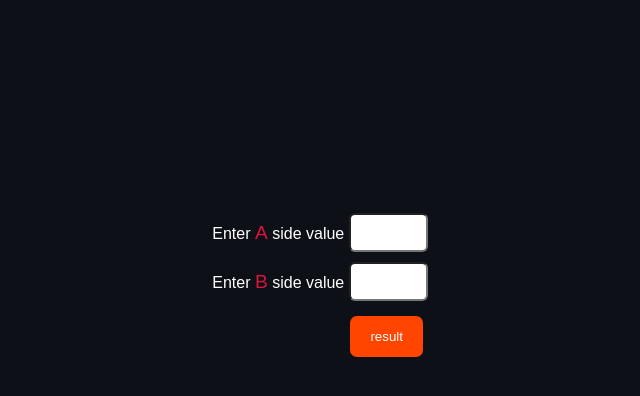
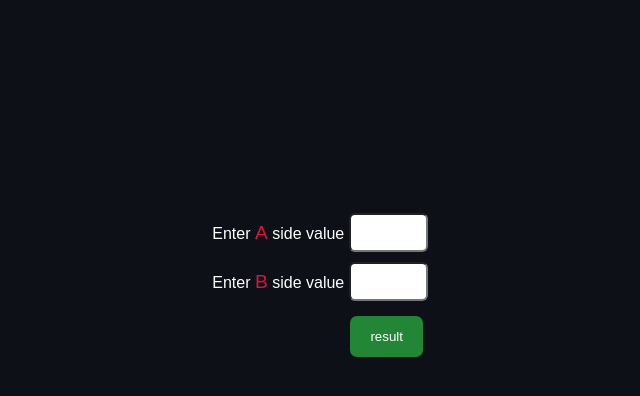
Before and after one commit to Richu-Gokul/Hypotenuse, a plain HTML site: page index.html in a window 1280 px wide. In both pictures the pointer is over the input "result". Shown: the part 88-484 px from the top of the page, without its empty margins (320-960 px from the left). Drawn offline with Linux system fonts and the light colour scheme.

Commit message:
Update index.css
button color changed

```diff
--- a/index.css
+++ b/index.css
@@ -58,7 +58,7 @@ span {
   padding: 30px;
 }
 #btn:hover {
-  background-color: #ff4500;
+  background-color: #238636;
 }
 
 @media only screen and (max-height: 400px) {
```
